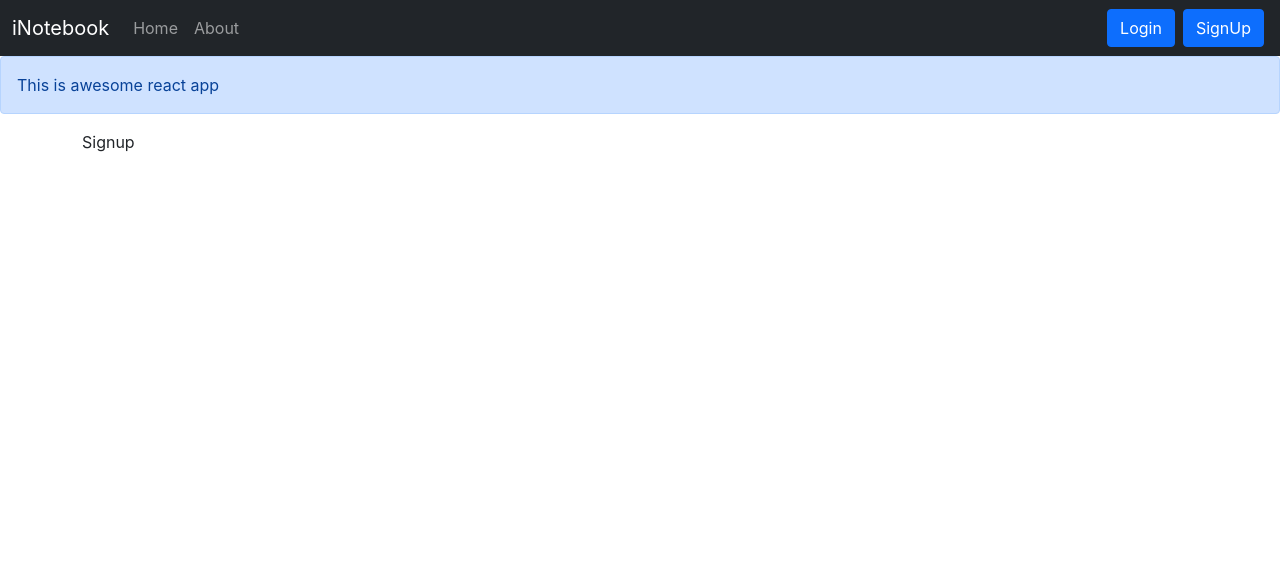
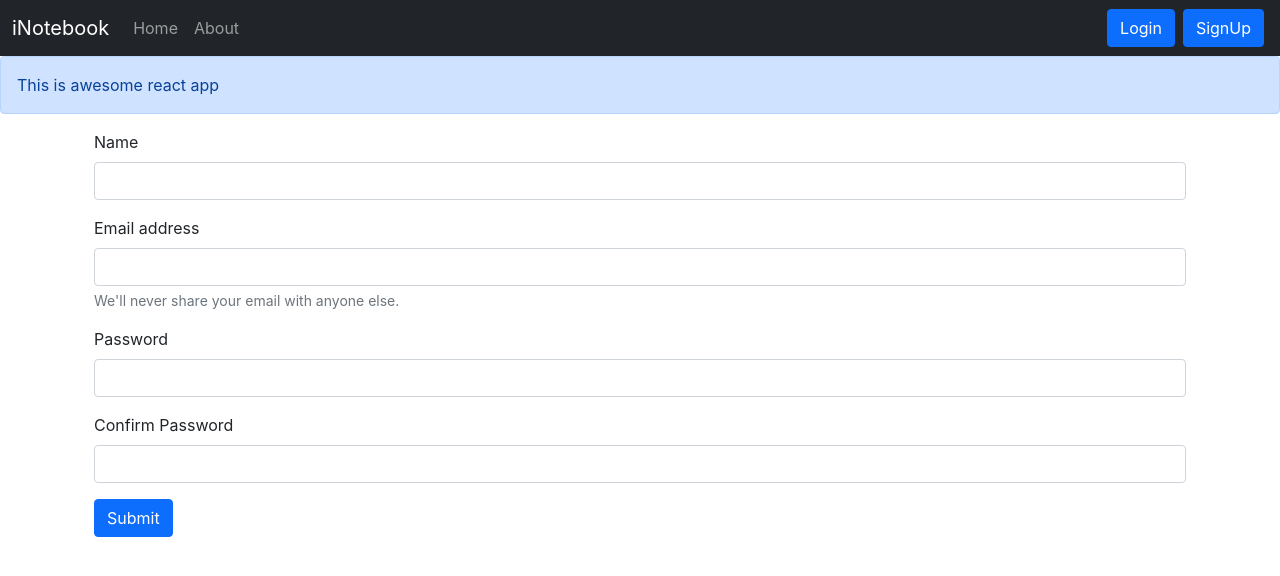
Before and after one commit to ajit-jadhav/inotebook, a React (Create React App) app: page /signup in a window 1280 px wide. Shown: the top 576 px of the page. Built offline with nearby package versions, Linux system fonts and the light colour scheme.

Commit message:
login and signup added

```diff
--- a/src/components/Signup.js
+++ b/src/components/Signup.js
@@ -1,11 +1,62 @@
-import React from 'react'
+import React, {useState} from 'react'
+import { useNavigate } from 'react-router-dom'
 
 const Signup = () => {
+    const [credentials, setCredentials] = useState({name:"", email: "", password: "", cpassword:""})
+
+    const navigate = useNavigate();
+
+    const handleSubmit = async (e)=>{
+        e.preventDefault();
+        const {name, email, password,cpassword} = credentials;
+        const response = await fetch("http://localhost:5000/api/auth/createuser", {
+
+            method: 'POST',
+            headers: {
+                'Content-Type': 'application/json'
+            },
+            body: JSON.stringify({name, email, password})
+        });
+        const json = await response.json()
+        console.log(json);
+        if (json.success){
+            // Save the auth token and redirect
+            localStorage.setItem('token', json.authtoken);
+            navigate('/');
+
+        }
+        else{
+            alert("Invalid credentials");
+        }
+    }
+
+    const onChange = (e)=>{
+        setCredentials({...credentials, [e.target.name]: e.target.value})
+    }
     return (
-        <div>
-            Signup
+        <div className="container">
+            <form onSubmit={handleSubmit}>
+                <div className="mb-3">
+                    <label htmlFor="name" className="form-label">Name</label>
+                    <input type="name" className="form-control" name="name" id="name" onChange={onChange}aria-describedby="emailHelp"/>
+                </div>
+                <div className="mb-3">
+                    <label htmlFor="email" className="form-label">Email address</label>
+                    <input type="email" className="form-control" name="email" id="email" onChange={onChange} aria-describedby="emailHelp"/>
+                        <div id="emailHelp" className="form-text">We'll never share your email with anyone else.</div>
+                </div>
+                <div className="mb-3">
+                    <label htmlFor="password" className="form-label">Password</label>
+                    <input type="password" className="form-control" name="password" id="password" onChange={onChange} minLength={5} required/>
+                </div>
+                <div className="mb-3">
+                    <label htmlFor="cpassword" className="form-label">Confirm Password</label>
+                    <input type="password" className="form-control" name="cpassword" id="cpassword" onChange={onChange} minLength={5} required/>
+                </div>
+                <button type="submit" className="btn btn-primary">Submit</button>
+            </form>
         </div>
-    )
+                    )
 }
 
-export default Signup
+                    export default Signup
```
Also changed, not shown: src/components/Login.js (line endings or trailing spaces), 1 other file (tests, documents, lock files or other folders).
